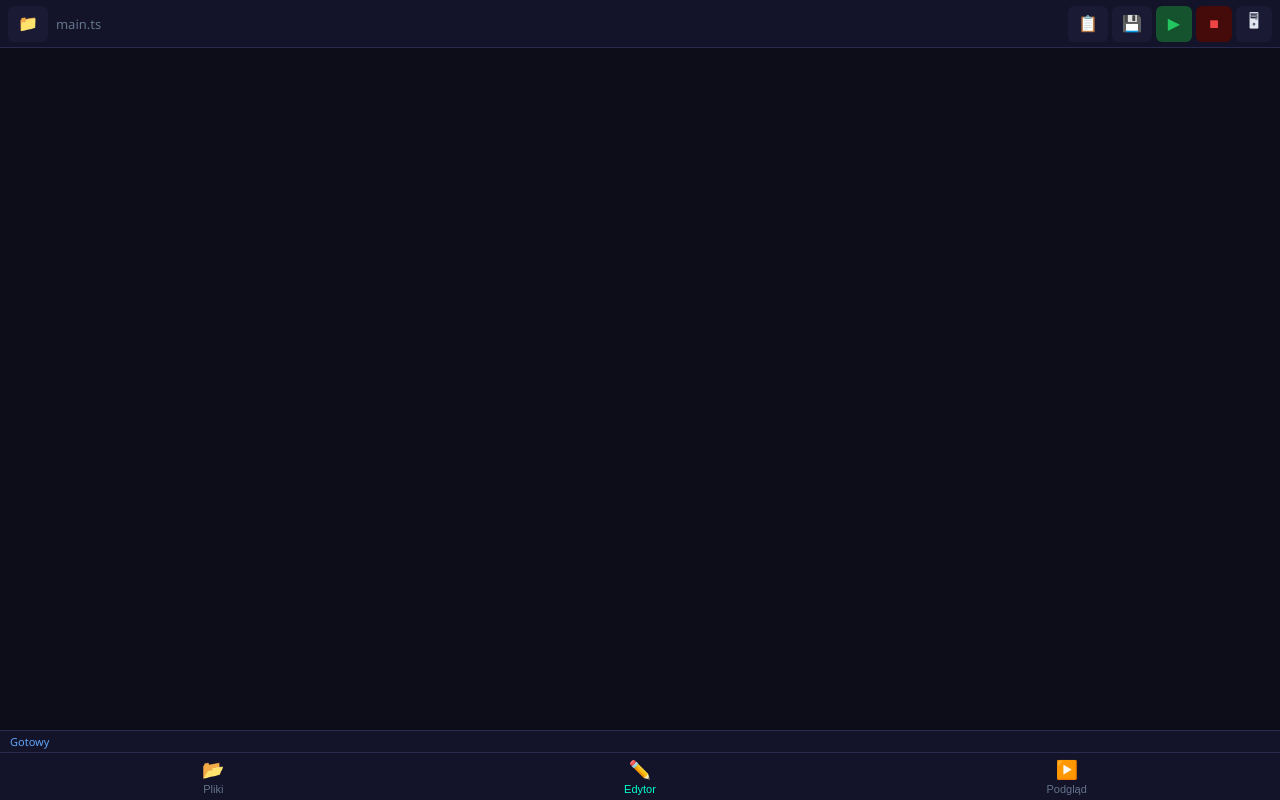
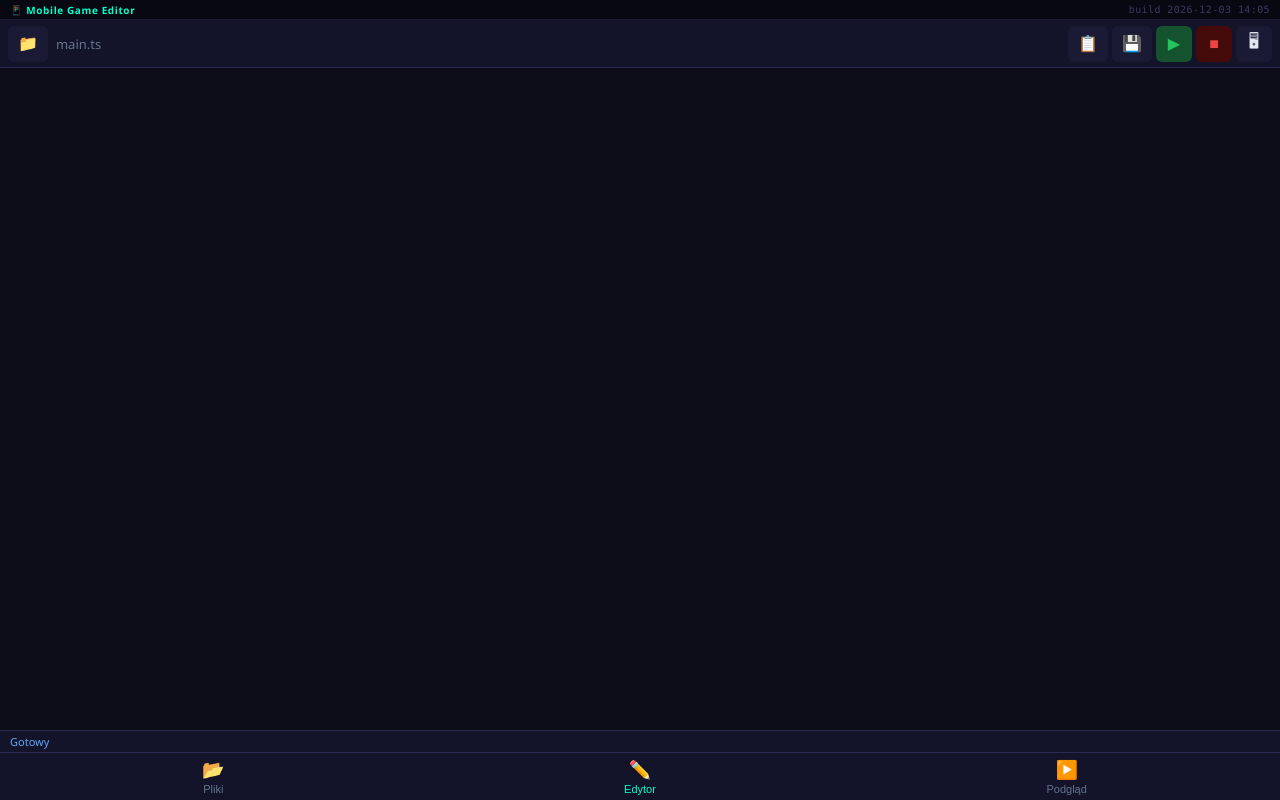
Before and after one commit to MariuszOnik/MobileCodeEditor, a website built with Vite: page index.html in a window 1280 px wide. Built offline with nearby package versions, Linux system fonts and the light colour scheme; some packages are replaced by stand-ins of ours; what monaco-editor would draw is missing.

Commit message:
feat: pasek z nazwa aplikacji i timestampem buildu (vite define)

```diff
--- a/index.html
+++ b/index.html
@@ -11,6 +11,12 @@
 </head>
 <body>
   <div id="app">
+    <!-- App title bar -->
+    <div id="appbar">
+      <span id="app-name">📱 Mobile Game Editor</span>
+      <span id="app-build"></span>
+    </div>
+
     <!-- Top toolbar -->
     <div id="toolbar">
       <button class="tb-btn" id="btn-open-dir" title="Otwórz folder">📁</button>
--- /dev/null
+++ b/src/env.d.ts
@@ -0,0 +1,3 @@
+/// <reference types="vite/client" />
+
+declare const __BUILD_TIME__: string
--- a/src/main.ts
+++ b/src/main.ts
@@ -25,6 +25,14 @@ function compile(files: Record<string, string>, entryPoint: string): Promise<{ c
     worker.postMessage({ id, files, entryPoint })
   })
 }
+
+// ── Build info bar ───────────────────────────────────────────────────────────
+;(function () {
+  const d = new Date(__BUILD_TIME__)
+  const pad = (n: number) => n.toString().padStart(2, '0')
+  const label = `${d.getFullYear()}-${pad(d.getMonth()+1)}-${pad(d.getDate())}  ${pad(d.getHours())}:${pad(d.getMinutes())}`
+  document.getElementById('app-build')!.textContent = `build  ${label}`
+})()
 
 // ── DOM refs ─────────────────────────────────────────────────────────────────
 const appEl       = document.getElementById('app')!
--- a/src/style.css
+++ b/src/style.css
@@ -25,6 +25,32 @@ html, body { height: 100%; background: var(--bg); color: var(--text); font-famil
   height: 100dvh;       /* default, JS overrides on mobile when keyboard opens */
   transform-origin: top left;
   overflow: hidden;
+}
+
+/* ── App title bar ── */
+#appbar {
+  height: 20px;
+  min-height: 20px;
+  background: #080812;
+  border-bottom: 1px solid #1a1a35;
+  display: flex;
+  align-items: center;
+  padding: 0 10px;
+  gap: 0;
+  user-select: none;
+}
+#app-name {
+  font-size: 10px;
+  font-weight: 600;
+  color: var(--accent);
+  letter-spacing: .06em;
+  flex: 1;
+}
+#app-build {
+  font-size: 10px;
+  color: #3a3a60;
+  font-family: 'Fira Mono', 'Consolas', monospace;
+  letter-spacing: .04em;
 }
 
 /* ── Toolbar ── */
--- a/vite.config.ts
+++ b/vite.config.ts
@@ -5,6 +5,10 @@ export default defineConfig({
   worker: { format: 'es' },
   optimizeDeps: {
     exclude: ['esbuild-wasm'],
+  },
+  define: {
+    // Injected at build time — shows exact date+time of `npm run build`
+    __BUILD_TIME__: JSON.stringify(new Date().toISOString()),
   },
   build: {
     target: 'es2022',
```
